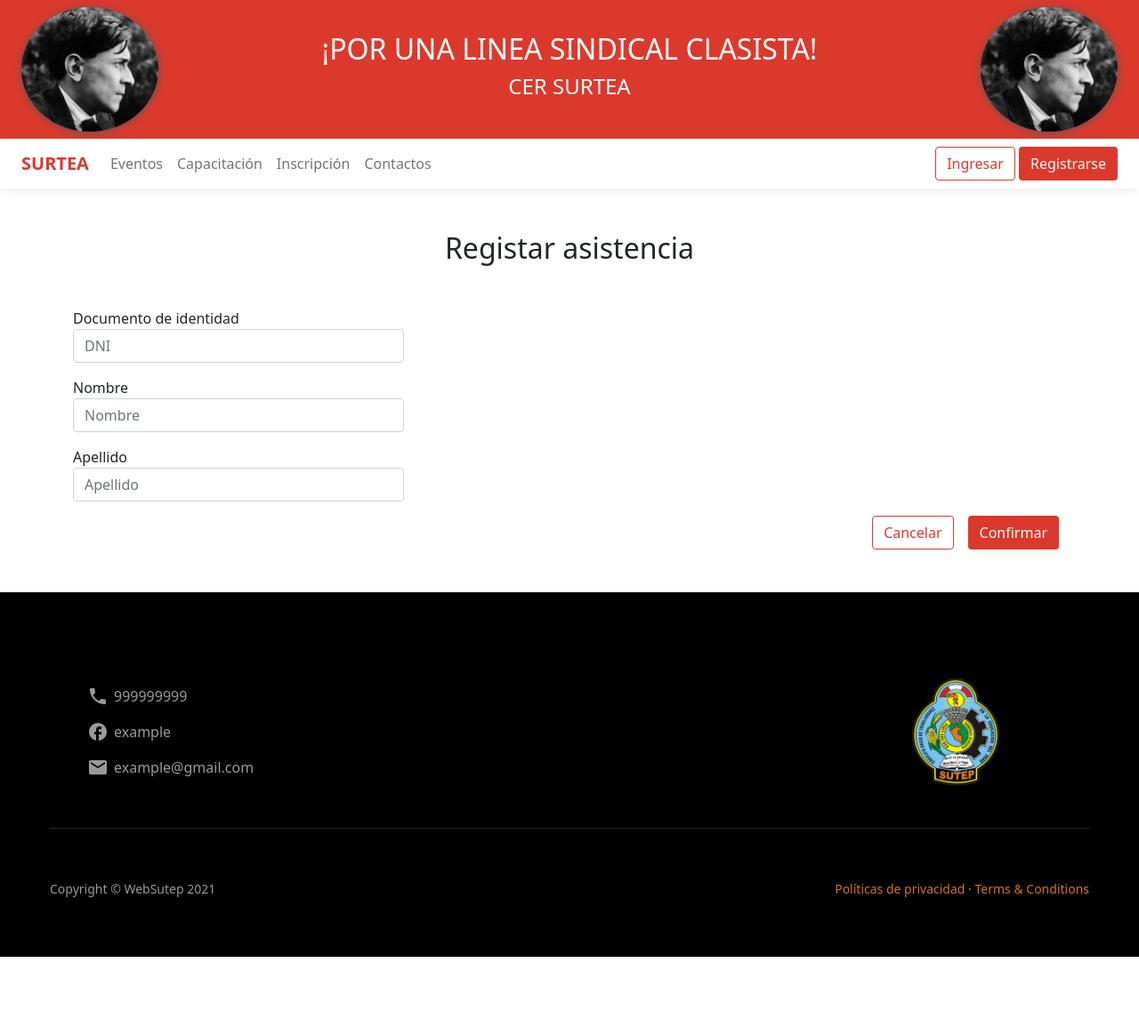
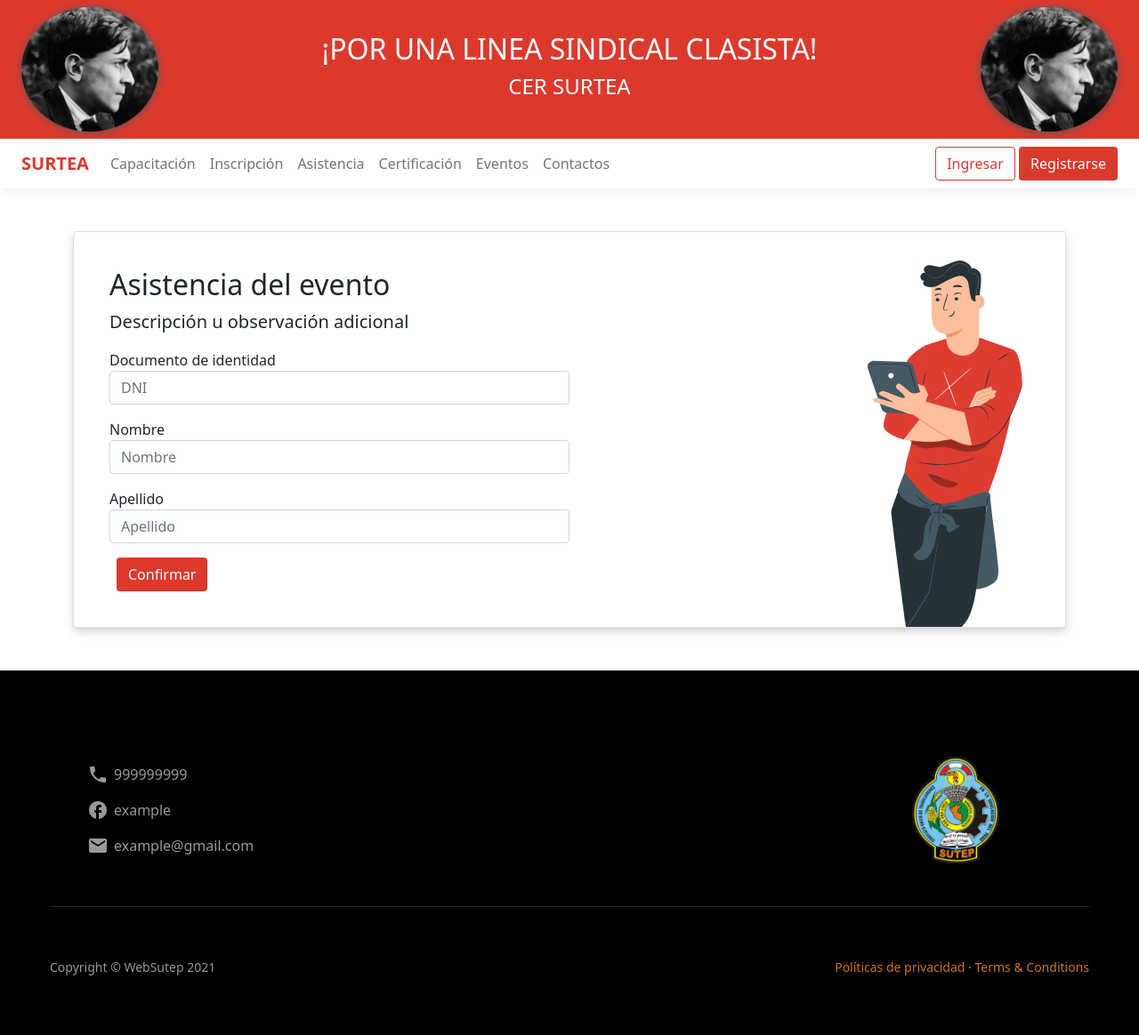
Before and after one commit to KevinQL/sutea2021-covid, a PHP site: template views/assistance.php in a window 1280 px wide. Shown: the whole page at 89% size. Before the commit the page ends 1076 px from the top, so only its background shows below. Run offline with PHP 8.4, Linux system fonts and the light colour scheme; the template is opened without the code that fills it, so the values that code supplies are empty; some libraries are stand-ins or nearby versions.

Commit message:
Add news interfaces

```diff
--- a/controllers/adminController.php
+++ b/controllers/adminController.php
@@ -58,7 +58,7 @@
 
                 $pagina = isset($_GET['pg']) && !empty($_GET['pg']) ? $_GET['pg'] : "page_sutep";
                 $pagina = strtolower(trim($pagina));
-                $arrayPaginas = ['login',"usuario_registro", "inscripcion_evento", "info"];
+                $arrayPaginas = ['login',"usuario_registro", "inscripcion_evento", "info", "assistance", "certification", "speakers"];
 
                 if(in_array($pagina, $arrayPaginas, true)){
                     $pagina .= ".php";
--- a/public/css/estilos_sutep.css
+++ b/public/css/estilos_sutep.css
@@ -71,5 +71,13 @@
 }
 
 .card-own {
-    box-shadow: 0 0.125rem 0.3rem -0.0625rem rgba(0,0,0,0.03),0 0.275rem 0.75rem -0.0625rem rgba(0,0,0,0.2) !important
+    box-shadow: 0 0.125rem 0.3rem -0.0625rem rgba(0,0,0,0.03),0 0.275rem 0.75rem -0.0625rem rgba(0,0,0,0.2) !important;
+    overflow: hidden;
 }
+
+.form-img {
+    position: absolute;
+    right: 3rem;
+    top: 2rem;
+    width: 11rem;
+}
--- a/views/assistance.php
+++ b/views/assistance.php
@@ -5,17 +5,19 @@
         include_once('views/modules/cdnsheader.html');
     ?>
     <link rel="stylesheet" href="views/css/home.css">
-    <title>Inscripción</title>
+    <title>Asistencia</title>
 </head>
 <body>
     <?php
         include_once('views/modules/navegacion_inicio.html');
     ?>
     <section class="container-event container">
-        <h2 class="text-center">Registar asistencia</h2>
-        <p class="text-muted pb-4 text-center"></p>
-        <form action="" method="POST">
-            <div class="col-12 col-md-6 col-lg-4 mb-3">
+        <div class="card card-own p-sm-4 p-md-4">
+            <div class="card-body">
+                <h2>Asistencia del evento</h2>
+                <p class="lead">Descripción u observación adicional</p>
+                <form action="" method="POST" class="d-flex flex-column align-items-start">
+                    <div class="col-12 col-md-9 col-lg-6 mb-3">
                         <label for="email">Documento de identidad</label>
                         <input type="text" class="form-control" id="document" name="assistance_document" placeholder="DNI" autocomplete="off"
                         required
@@ -23,25 +25,25 @@
                         minLength="8"
                         maxlength = "8">
                     </div>
-            <div class="col-12 col-md-6 col-lg-4 mb-3">
+                    <div class="col-12 col-md-9 col-lg-6 mb-3">
                         <label for="name">Nombre</label>
                         <input type="text" class="form-control" id="name" name="assistance_name" placeholder="Nombre" autocomplete="off"
                         required
                         pattern="^[A-Za-z0-9\\s]+$"
                         maxlength = "30">
                     </div>
-            <div class="col-12 col-md-6 col-lg-4 mb-3">
+                    <div class="col-12 col-md-9 col-lg-6 mb-3">
                         <label for="lastName">Apellido</label>
                         <input type="text" class="form-control" id="lastName" name="assistance_lastName" placeholder="Apellido" autocomplete="off"
                         required
                         pattern="^[A-Za-z0-9\\s]+${1,50}"
                         maxlength = "50">
                     </div>
-            <div class="d-flex justify-content-end">
-                <input type="button" id="assistanceClear" class="next btn btn-secondary-own mx-2" value="Cancelar"/>
                     <input type="submit" id="assistanceSave" class="next btn btn-primary-own mx-2" value="Confirmar"/>
+                </form>
             </div>
-        </form>
+            <img src="views/assets/animation/post-person.svg" alt="" class="form-img d-none d-md-block">
+        </div>
     </section>
     <?php
             include_once('views/modules/footer.html');
--- a/views/css/home.css
+++ b/views/css/home.css
@@ -53,8 +53,8 @@
     color: #fff;
 }
 .container-event {
-    padding-top: 48px;
-    padding-bottom: 48px;
+    padding-top: 3rem;
+    padding-bottom: 3rem;
 }
 .dark-content {
     background: #000;
--- a/views/inscripcion_evento.php
+++ b/views/inscripcion_evento.php
@@ -13,11 +13,13 @@
     ?>
     <!-- Inscripción -->
   <div class="container container-event">
+    <div class="card card-own p-sm-4 p-md-4">
+      <div class="card-body">
         <h2 class="text-center">Ficha de inscripción docente</h2>
         <p class="text-muted pb-4 text-center"></p>
         <form action="" method="POST" class="row" id="formInscription">
           <div class="col-12 col-md-6 col-lg-4 mb-3">
-        <label for="email">Documento de identidad</label>
+            <label for="document">Documento de identidad</label>
             <input type="text" class="form-control" id="document" name="inscription_document" placeholder="DNI" autocomplete="off"
               required
               pattern="^[0-9\\s]+$"
@@ -81,6 +83,8 @@
           </fieldset>
         </form>
       </div>
+    </div>
+  </div>
   <?php
         include_once('views/modules/footer.html');
         include_once('views/modules/cdnsfooter.html');
--- a/views/modules/navegacion_inicio.html
+++ b/views/modules/navegacion_inicio.html
@@ -18,13 +18,19 @@
         <div class="collapse navbar-collapse justify-content-between" id="navbarSupportedContent">
           <ul class="navbar-nav mr-auto">
             <li class="nav-item">
-              <a class="nav-link" href="?pg=page_sutep#noticias">Eventos</a>
-            </li>
-            <li class="nav-item">
               <a class="nav-link" href="?pg=page_sutep#capacitacion">Capacitación</a>
             </li>
             <li class="nav-item dropdown">
               <a class="nav-link" href="?pg=inscripcion_evento">Inscripción</a>
+            </li>
+            <li class="nav-item dropdown">
+              <a class="nav-link" href="?pg=assistance">Asistencia</a>
+            </li>
+            <li class="nav-item dropdown">
+              <a class="nav-link" href="?pg=certification">Certificación</a>
+            </li>
+            <li class="nav-item dropdown">
+              <a class="nav-link" href="?pg=speakers" disabled>Eventos</a>
             </li>
             <li class="nav-item dropdown">
               <a class="nav-link" href="?pg=page_sutep#contactanos">Contactos</a>
```
Also changed, not shown: views/certification.php (+43 -0 lines), views/page_sutep.php (+6 -8 lines), views/speakers.php (renamed from views/modules/speakers.html, +18 -6 lines), views/assets/animation/certification.svg (added), views/assets/animation/post-person.svg (added). Lines whose indentation alone changed are shown as unchanged.
